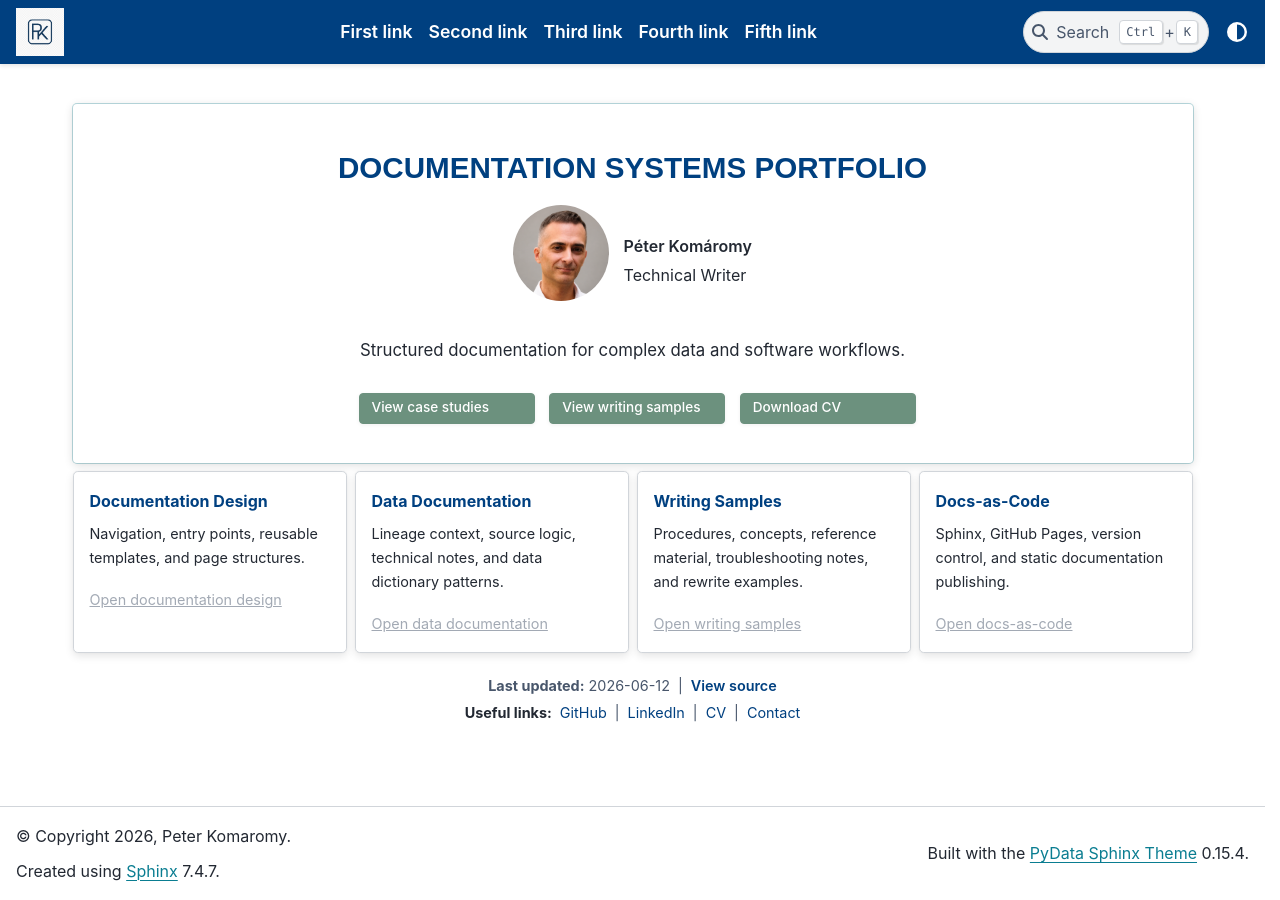
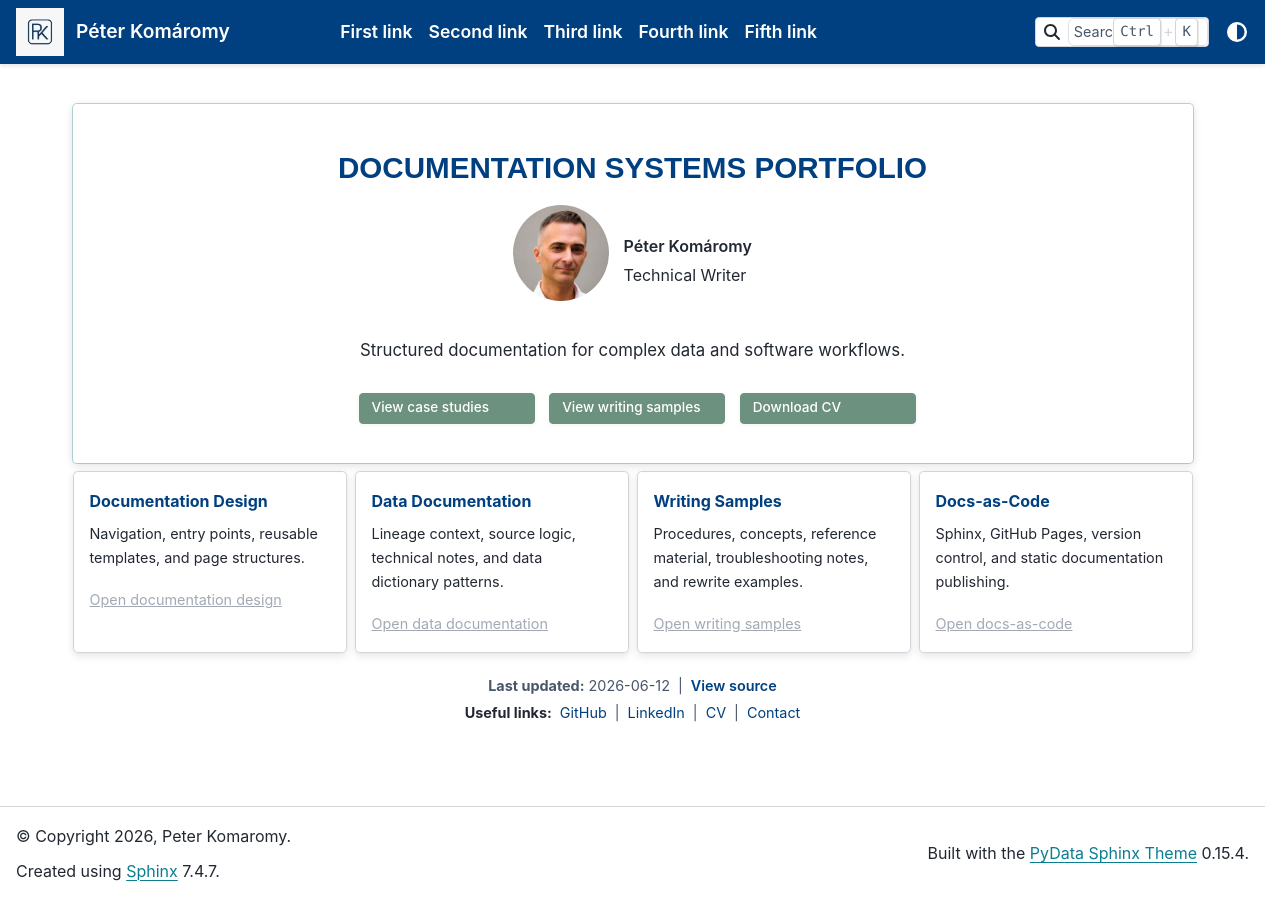
Before and after one commit to peter-komaromy/portfolio, a Sphinx documentation site: the page built from source/index.rst, in a window 1280 px wide. Built offline with Sphinx 7.4.7 and the PyData theme 0.15.4, drawn with Linux system fonts in a browser that asks for light colours.

Commit message:
Update site content

```diff
--- a/source/conf.py
+++ b/source/conf.py
@@ -24,6 +24,20 @@
 
 html_theme = 'pydata_sphinx_theme'
 html_static_path = ['_static']
+html_theme_options = {
+    "navigation_with_keys": True,           # allow navigation with 'arrows' on keyboard
+    "navbar_start": ["navbar-logo"],        # on the very left of the top bar
+    "navbar_center": ["navbar-nav"],
+    "navbar_persistent": ["search-field"],  # on the right of the top bar
+    "search_bar_text": "Search...",
+    "navbar_align": "content",              # section links on top are centrally aligned
+    "show_toc_level": 3,
+    "pygments_light_style": "default",
+    "logo": {
+        "text": "Péter Komáromy",
+        "alt_text": "Péter Komáromy - Home",
+    },
+}
 html_logo = "_static/png/Logos_&_Icons/logo.png"
 html_favicon = "_static/png/Logos_&_Icons/sphinx-favicon.png"
 html_title = "Portfolio"
@@ -62,12 +76,12 @@
 # -- Options for HTML output -------------------------------------------------
 
 html_theme_options = {
-    "navigation_with_keys": True,           # allow navigation with 'arrows' on keyboard
-    "navbar_start": ["navbar-logo"],        # on the very left of the top bar
+    "navigation_with_keys": True,
+    "navbar_start": ["navbar-logo"],
     "navbar_center": ["navbar-nav"],
-    "navbar_persistent": ["search-field"],  # on the right of the top bar
+    "navbar_persistent": ["search-field"],
     "search_bar_text": "Search...",
-    "navbar_align": "content",              # section links on top are centrally aligned
+    "navbar_align": "content",
     "show_toc_level": 3,
     "pygments_light_style": "default",
 }
```
